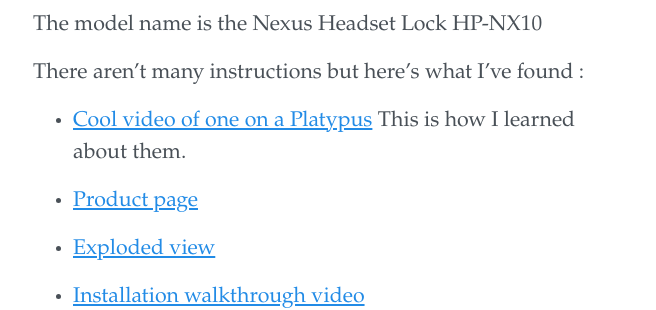
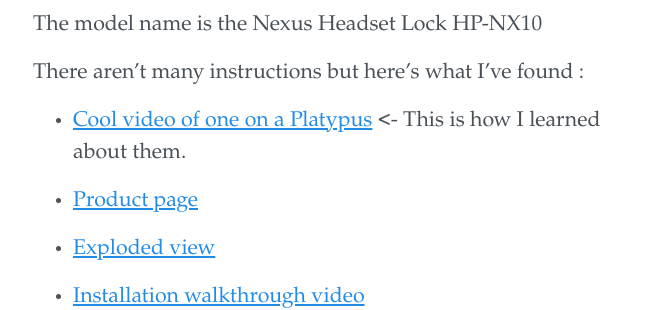
Before and after one commit to slinlee/slinlee.github.io, a Jekyll site: the page built from _posts/2025-05-28-Shimano-Nexus-Headset-Lock-Hp-nx10.md, in a window 1280 px wide. Shown: the part 527-837 px from the top of the page, without its empty margins (311-967 px from the left). Built offline with Jekyll 4.4.1, drawn with Linux system fonts in a browser that asks for light colours.

Commit message:
Add an arrow

```diff
--- a/_posts/2025-05-28-Shimano-Nexus-Headset-Lock-Hp-nx10.md
+++ b/_posts/2025-05-28-Shimano-Nexus-Headset-Lock-Hp-nx10.md
@@ -12,7 +12,7 @@
 
 There aren't many instructions but here's what I've found :
 
-- [Cool video of one on a Platypus](https://www.instagram.com/reel/C5I32V_SS4_/) This is how I learned about them.
+- [Cool video of one on a Platypus](https://www.instagram.com/reel/C5I32V_SS4_/) <- This is how I learned about them.
 
 - [Product page](https://bike.shimano.com/products/components/pdp.P-HP-NX10.html)
 
```
